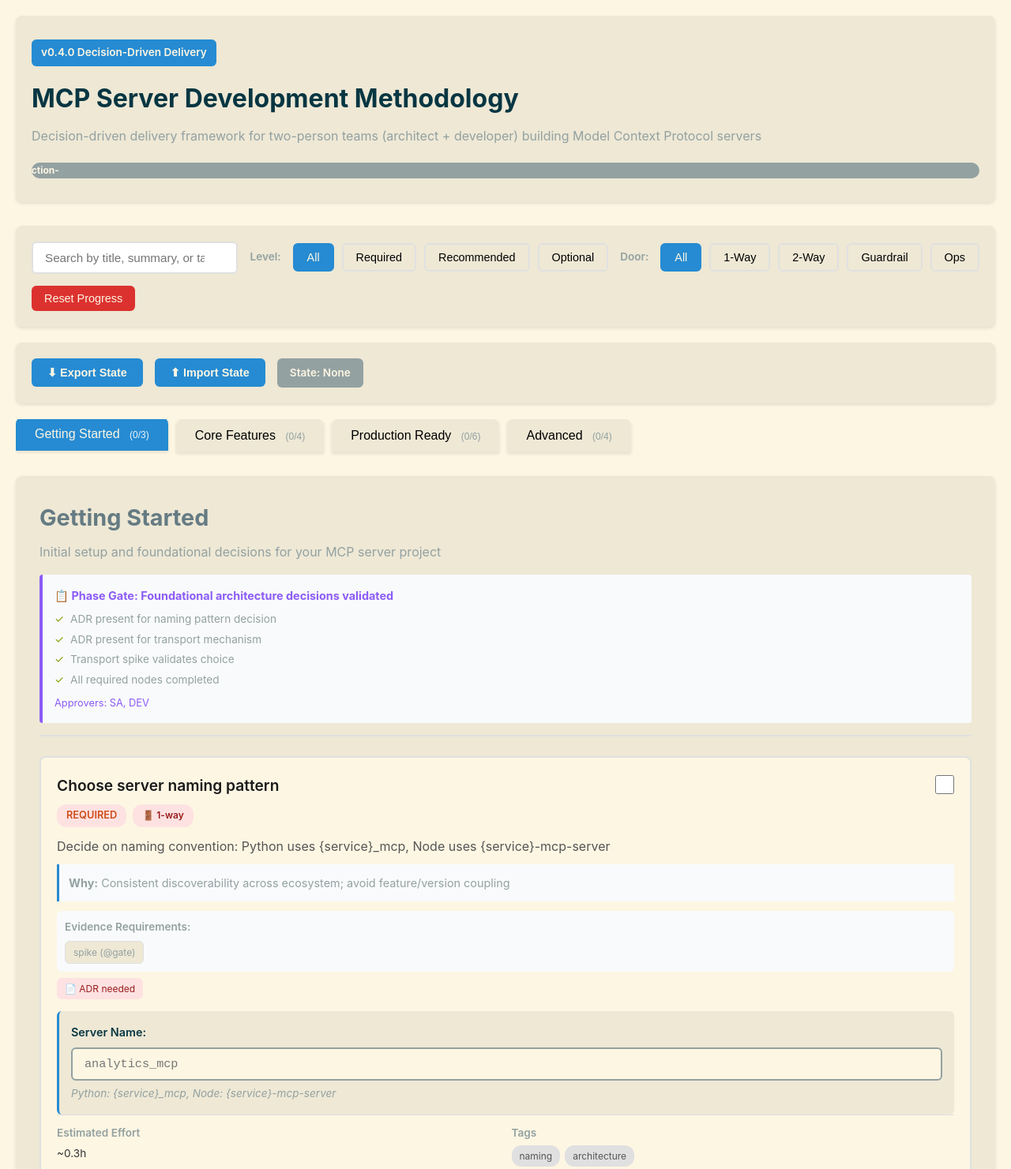
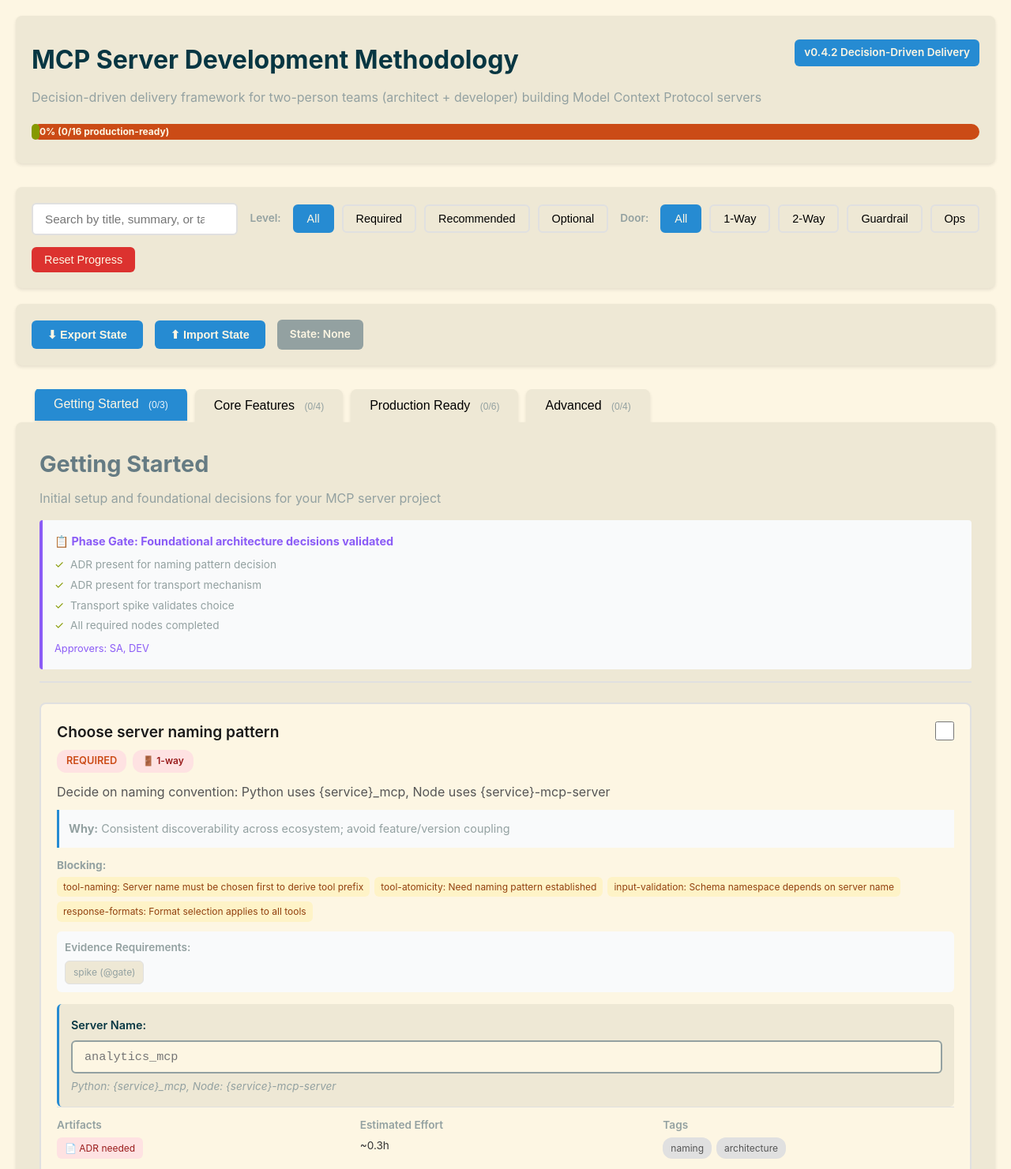
Before and after one commit to cprima/micro-casting-prototype, a plain HTML site: page docs/methodology/index.html in a window 1280 px wide. Shown: the top 1481 px of the page at 79% size. Drawn offline with Linux system fonts and the light colour scheme.

Commit message:
feat(methodology): v0.4.2 - UI improvements and version harmonization
Version Management:
- Harmonized 3-version model: Frontend v0.4.2, Catalog 0.3.0, State 0.4.0
- Created VERSION file with comprehensive version inventory and update guidelines
- Updated all version references across README, index.html, state.example.json
- Added version strategy section to README with compatibility table

UI/UX Improvements:
- Repositioned checkboxes to right side of node titles
- Floated framework badge to right with mobile-responsive fallback
- Added Solarized orange (#cb4b16) to progress bar container for brand identity
- Fixed progress bar text overflow (now flows right, readable at 0-15%)
- Fixed tabs spacing: 30px top margin, 0px bottom, 24px left padding
- Moved artifact links into node-meta section (eliminated double padding)

Features:
- Added reverse dependencies "Blocking" display showing downstream impact
- Added getBlockingNodes() helper function for bidirectional dependency graph
- Both "Blocked by" and "Blocking" sections now visible on nodes

```diff
--- a/docs/methodology/index.html
+++ b/docs/methodology/index.html
@@ -30,6 +30,7 @@
             margin-bottom: 30px;
             border-radius: 8px;
             box-shadow: 0 2px 4px rgba(0,0,0,0.1);
+            overflow: auto;
         }
 
         h1 {
@@ -46,33 +47,40 @@
 
         .framework-badge {
             display: inline-block;
+            float: right;
             padding: 6px 12px;
             background: #268bd2;
             color: #fdf6e3;
             border-radius: 6px;
             font-size: 0.85rem;
             font-weight: 600;
-            margin-bottom: 15px;
+            margin-left: 15px;
         }
 
         .progress-bar-container {
             margin-top: 20px;
-            background: #93a1a1;
+            background: #cb4b16;
             border-radius: 10px;
             height: 20px;
-            overflow: hidden;
+            overflow: visible;
+            position: relative;
         }
 
         .progress-bar {
             height: 100%;
             background: #859900;
             transition: width 0.3s ease;
-            display: flex;
-            align-items: center;
-            justify-content: center;
+            border-radius: 10px;
             color: #fdf6e3;
             font-size: 0.75rem;
             font-weight: bold;
+            position: absolute;
+            left: 0;
+            top: 0;
+            display: flex;
+            align-items: center;
+            padding-left: 10px;
+            white-space: nowrap;
         }
 
         .controls {
@@ -171,9 +179,10 @@
         .tabs {
             display: flex;
             gap: 10px;
-            margin-bottom: 20px;
+            margin-top: 30px;
+            margin-bottom: 0;
+            padding-left: 24px;
             overflow-x: auto;
-            padding-bottom: 10px;
         }
 
         .tab {
@@ -498,7 +507,6 @@
         .artifact-links {
             display: flex;
             gap: 10px;
-            margin-top: 8px;
         }
 
         .artifact-link {
@@ -626,6 +634,13 @@
         }
 
         @media (max-width: 768px) {
+            .framework-badge {
+                float: none;
+                display: block;
+                margin-bottom: 15px;
+                margin-left: 0;
+            }
+
             .controls {
                 flex-direction: column;
                 align-items: stretch;
@@ -743,7 +758,7 @@
 <body>
     <div class="container">
         <header>
-            <div class="framework-badge">v0.4.0 Decision-Driven Delivery</div>
+            <div class="framework-badge">v0.4.2 Decision-Driven Delivery</div>
             <h1 id="pageTitle">MCP Server Development Methodology</h1>
             <p class="subtitle" id="pageDescription">Loading...</p>
             <div class="progress-bar-container">
@@ -897,7 +912,7 @@
 
             <div class="footer-attribution">
                 <div style="margin-bottom: 8px;">
-                    MCP Server Development Methodology v0.4.0 | Decision-Driven Delivery Framework
+                    MCP Server Development Methodology v0.4.2 | Decision-Driven Delivery Framework
                 </div>
                 <div style="font-size: 0.8rem; color: #93a1a1;">
                     Author: Christian Prior-Mamulyan
@@ -915,7 +930,7 @@
     </div>
 
     <script>
-        // State management (v0.4.0)
+        // State management (v0.4.2)
         const state = {
             data: null,  // Catalog (immutable)
             progress: {},  // Node progress (mutable) - keyed by node ID
@@ -1069,6 +1084,28 @@
         function getBlockReasons(node) {
             if (!node.blocks || node.blocks.length === 0) return [];
             return node.blocks.filter(block => !isNodeCompleted(block.on));
+        }
+
+        // Get nodes that are blocked by this node (reverse dependencies)
+        function getBlockingNodes(nodeId) {
+            const blocking = [];
+
+            // Iterate through all nodes in all phases
+            state.data.phases.forEach(phase => {
+                phase.nodes.forEach(node => {
+                    // Check if this node has the target in its blocks array
+                    if (node.blocks && node.blocks.some(b => b.on === nodeId)) {
+                        const blockInfo = node.blocks.find(b => b.on === nodeId);
+                        blocking.push({
+                            id: node.id,
+                            title: node.title,
+                            reason: blockInfo.reason
+                        });
+                    }
+                });
+            });
+
+            return blocking;
         }
 
         function getNodeById(nodeId) {
@@ -1353,6 +1390,22 @@
                 `;
             }
 
+            // Blocking (reverse dependencies)
+            const blockingNodes = getBlockingNodes(node.id);
+            if (blockingNodes.length > 0) {
+                html += `
+                    <div class="node-dependencies">
+                        <strong>Blocking:</strong>
+                        <div class="dependency-list">
+                            ${blockingNodes.map(blocking => {
+                                const isCompleted = isNodeCompleted(node.id);
+                                return `<span class="dependency-badge ${isCompleted ? 'met' : ''}" title="${blocking.reason}">${blocking.id}: ${blocking.reason}</span>`;
+                            }).join('')}
+                        </div>
+                    </div>
+                `;
+            }
+
             // Evidence Policy (requirements, not stubs)
             if (node.evidence_policy && node.evidence_policy.length > 0) {
                 html += `
@@ -1381,21 +1434,6 @@
                                 </span>
                             `).join('')}
                         </div>
-                    </div>
-                `;
-            }
-
-            // Artifacts
-            const hasArtifacts = node.adr_ref || node.contract_ref;
-            if (hasArtifacts || node.door === 'one_way') {
-                html += `
-                    <div class="artifact-links">
-                        ${node.adr_ref
-                            ? `<a href="${node.adr_ref}" class="artifact-link">📄 ADR</a>`
-                            : (node.door === 'one_way' ? '<span class="artifact-link missing">📄 ADR needed</span>' : '')}
-                        ${node.contract_ref
-                            ? `<a href="${node.contract_ref}" class="artifact-link">📋 Contract</a>`
-                            : ''}
                     </div>
                 `;
             }
@@ -1429,8 +1467,25 @@
                 `~${effortMin}h` :
                 `~${effortMin}-${effortMax}h (${node.effort.confidence} confidence)`;
 
+            // Artifacts section (moved into meta)
+            const hasArtifacts = node.adr_ref || node.contract_ref;
+            const artifactsSection = (hasArtifacts || node.door === 'one_way') ? `
+                <div class="meta-section">
+                    <div class="meta-label">Artifacts</div>
+                    <div class="artifact-links">
+                        ${node.adr_ref
+                            ? `<a href="${node.adr_ref}" class="artifact-link">📄 ADR</a>`
+                            : (node.door === 'one_way' ? '<span class="artifact-link missing">📄 ADR needed</span>' : '')}
+                        ${node.contract_ref
+                            ? `<a href="${node.contract_ref}" class="artifact-link">📋 Contract</a>`
+                            : ''}
+                    </div>
+                </div>
+            ` : '';
+
             html += `
                 <div class="node-meta">
+                    ${artifactsSection}
                     <div class="meta-section">
                         <div class="meta-label">Estimated Effort</div>
                         <div class="meta-value">${effortDisplay}</div>
@@ -1625,7 +1680,7 @@
                     updated_at: now,
                     export_context: {
                         hostname: window.location.hostname,
-                        app_version: '0.4.0',
+                        app_version: '0.4.2',
                         user_agent: navigator.userAgent
                     }
                 },
--- a/docs/methodology/state.example.json
+++ b/docs/methodology/state.example.json
@@ -8,7 +8,7 @@
     "updated_at": "2025-10-23T16:45:00Z",
     "export_context": {
       "hostname": "localhost",
-      "app_version": "0.4.0",
+      "app_version": "0.4.2",
       "user_agent": "Mozilla/5.0..."
     }
   },
```
Also changed, not shown: 3 other files.
